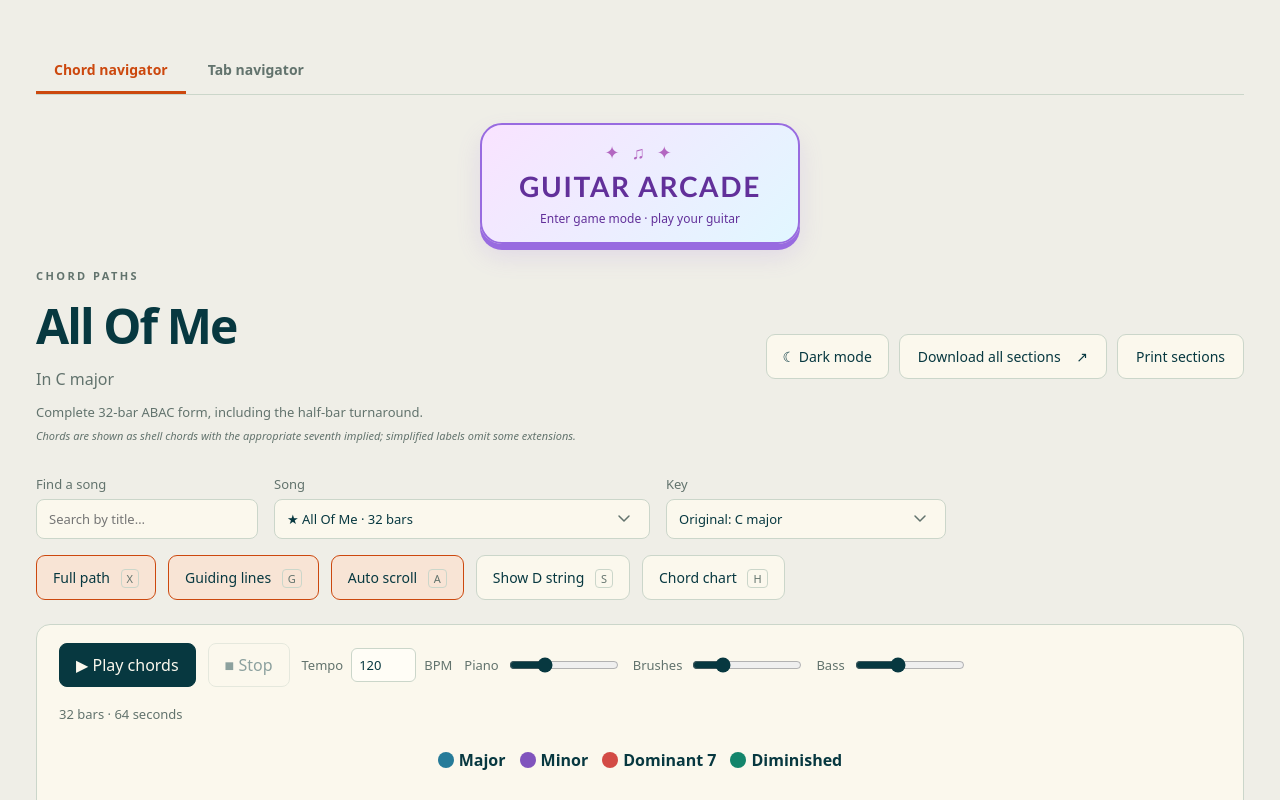
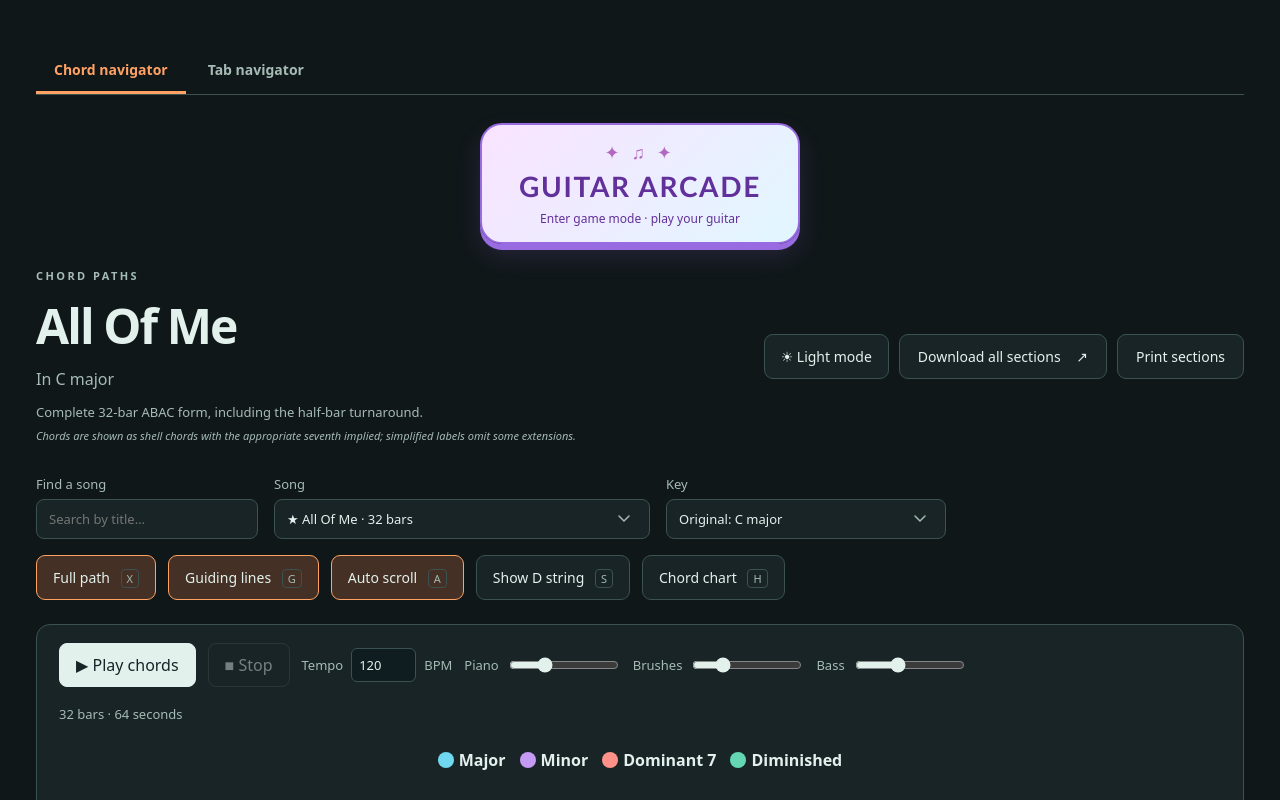
Before and after one commit to guitar-zero/chord-cruiser, a React (Vite) app: page / in a window 1280 px wide. Shown: the top 800 px of the page. Built offline with nearby package versions, Linux system fonts and the light colour scheme.

Commit message:
make dark mode default

```diff
--- a/index.html
+++ b/index.html
@@ -1,5 +1,5 @@
 <!doctype html>
-<html lang="en">
+<html lang="en" data-theme="dark">
   <head>
     <meta charset="UTF-8" />
     <meta name="viewport" content="width=device-width, initial-scale=1.0" />
--- a/src/hooks/useTheme.js
+++ b/src/hooks/useTheme.js
@@ -2,7 +2,7 @@ import { useEffect, useState } from 'react';
 
 export default function useTheme() {
   const [darkMode,setDarkMode]=useState(()=>{
-    try { return localStorage.getItem('chord-map-theme')==='dark'; } catch { return false; }
+    try { return localStorage.getItem('chord-map-theme')!=='light'; } catch { return true; }
   });
   useEffect(()=>{
     document.documentElement.dataset.theme=darkMode?'dark':'light';
```
